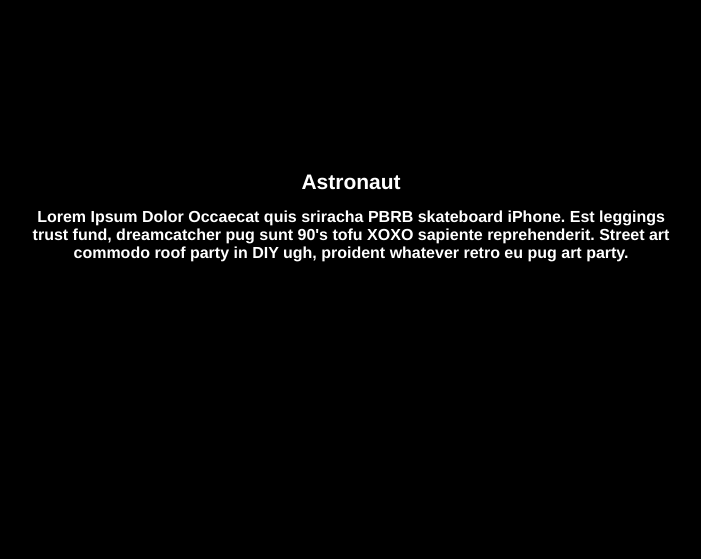
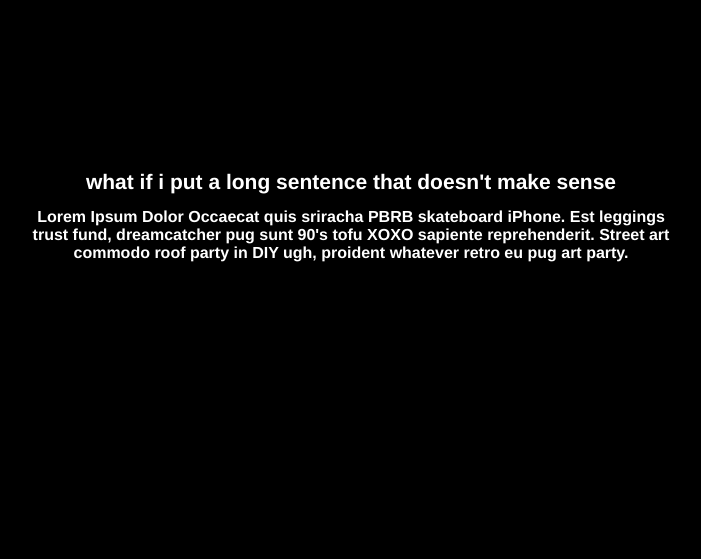
Before and after one commit to onattyso/childhood-dreams, a plain HTML site: page index.html in a window 1280 px wide. Shown: the part 44-603 px from the top of the page, without its empty margins (289-990 px from the left). Drawn offline with Linux system fonts and the light colour scheme.

Commit message:
Added Get Element by Tag Name
Grabbing the search from h1

```diff
--- a/index.html
+++ b/index.html
@@ -21,18 +21,20 @@
         </div>
 
         <div id="content">
-            <h1>Astronaut</h1>
+            <h1>what if i put a long sentence that doesn't make sense</h1>
             <h2>Lorem Ipsum Dolor Occaecat quis sriracha PBRB skateboard iPhone. Est leggings trust fund, dreamcatcher pug sunt 90's tofu XOXO sapiente reprehenderit. Street art commodo roof party in DIY ugh, proident whatever retro eu pug art party.</h2>
         </div>
         <script src="js/vendor/jquery-1.10.2.min.js"></script>
         <script src="js/plugins.js"></script>
         <script src="js/main.js"></script>
+
+
      <!-- Tutorial:  http://api.jquery.com/jQuery.getJSON/ -->
         <script>
             (function() {
                 var flickerAPI = "http://api.flickr.com/services/feeds/photos_public.gne?jsoncallback=?";
                 $.getJSON( flickerAPI, {
-            tags: "astronaut",
+                tags: document.getElementsByTagName('h1')[0].innerHTML,
                 tagmode: "any",
                 format: "json"
                 })
@@ -45,7 +47,10 @@
                   });
                 });
             })();
+
+            if (document.getElementsByTagName('img')===[]) {
+               console.log("no image!");
+                }
         </script>
-
     </body>
 </html>
```
Lines whose indentation alone changed are shown as unchanged.
